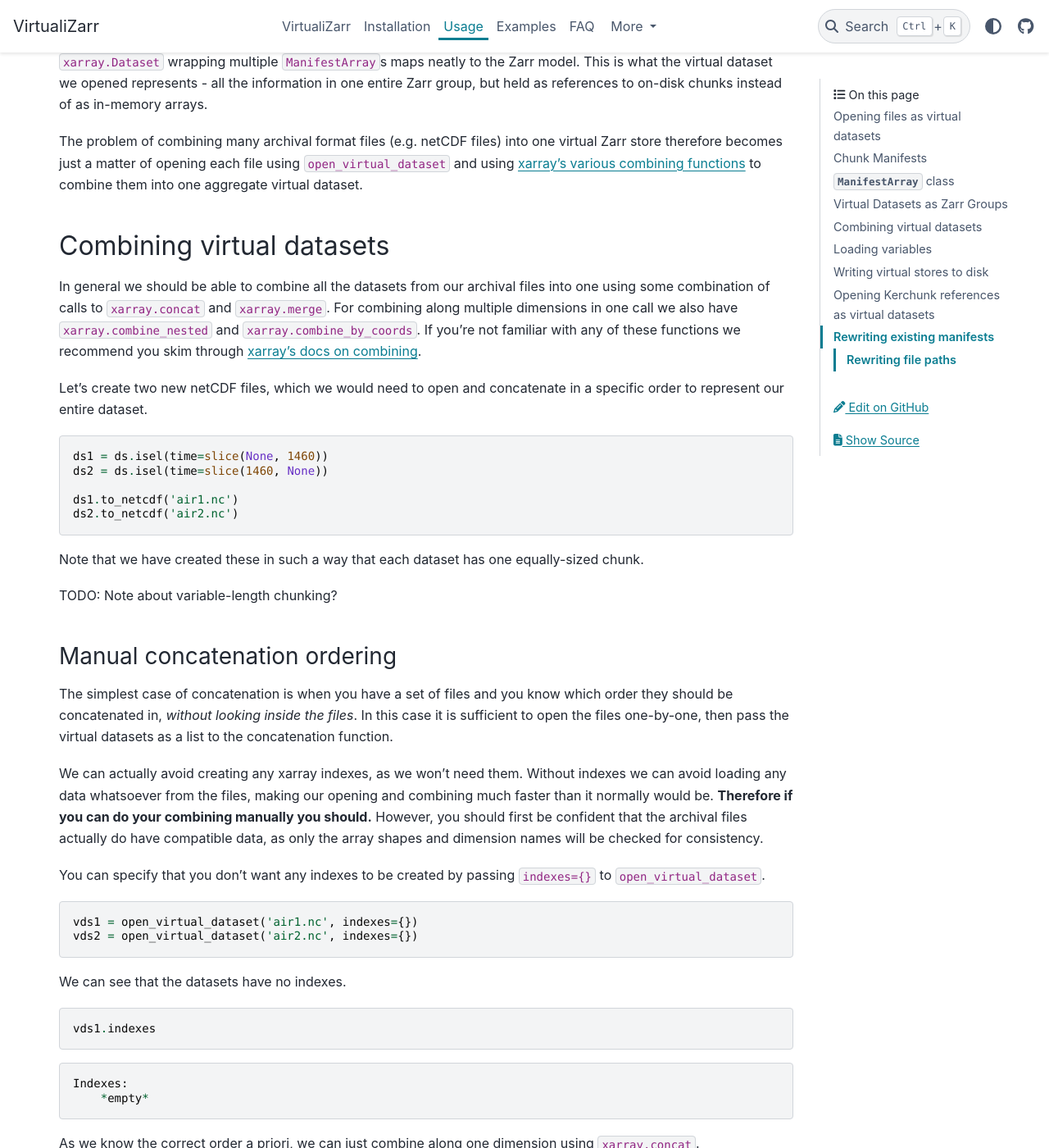
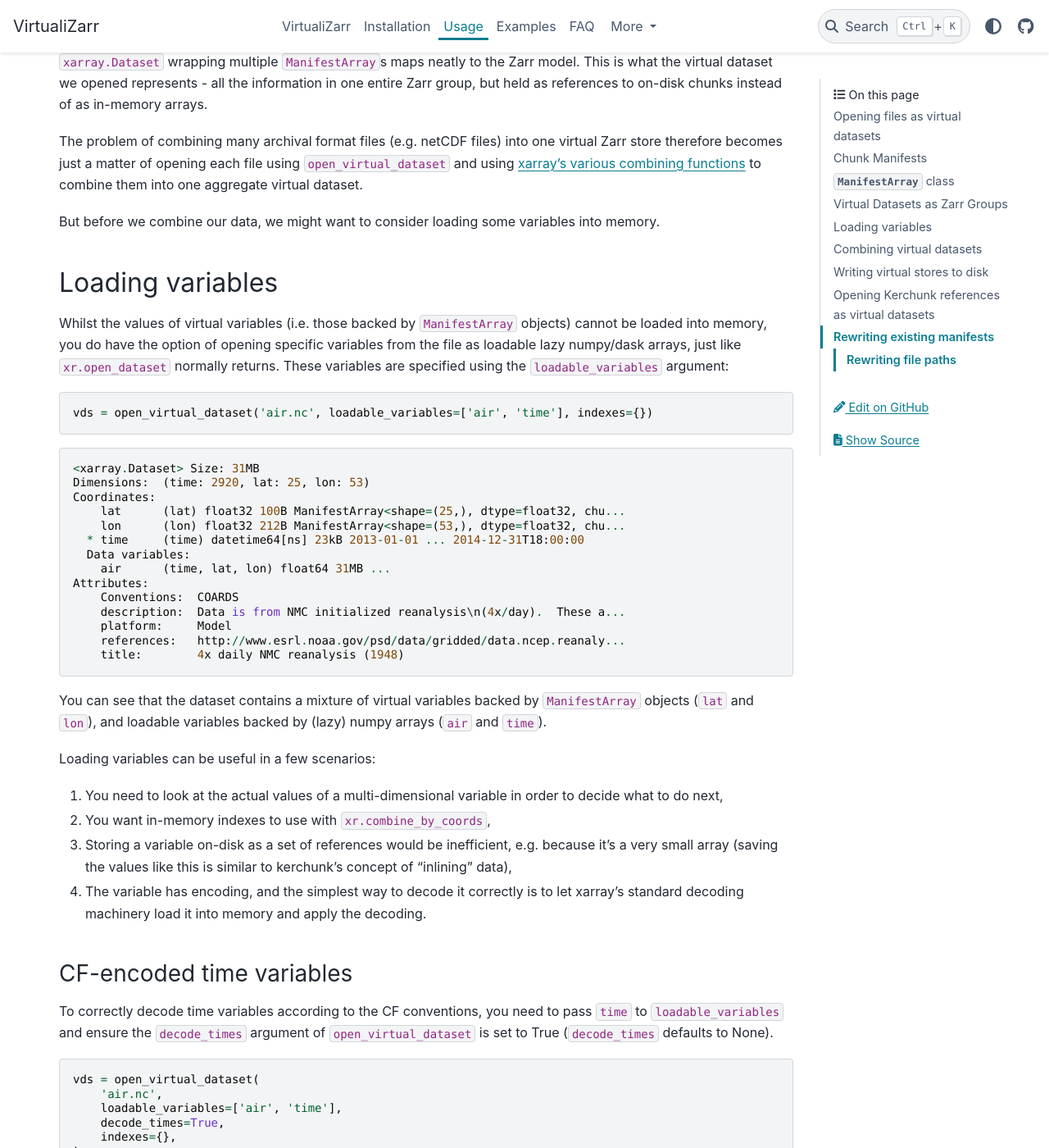
Before and after one commit to zarr-developers/VirtualiZarr, a Sphinx documentation site: the page built from docs/usage.md, in a window 1280 px wide and 1400 px high, scrolled down 4829 px. Shown: the whole window at 82% size. Built offline with Sphinx 7.4.7 and the PyData theme 0.15.4, drawn with Linux system fonts in a browser that asks for light colours; some of the changed text lies outside the part shown.

Commit message:
Remove warning when passing  indexes=None (#357)
* remove warning

* fix test by loading dimension coordinates

* fix other test by passing loadable_variables

* move loadable variables docs section before combining

* remove recommendation to not create indexes

* de-emphasise avoiding creating indexes

* document using xr.combine_by_coords

* clarify todo

* signpost segue

* remove extra line

* release notes

* [pre-commit.ci] auto fixes from pre-commit.com hooks

for more information, see https://pre-commit.ci

* correct some PR numbers in release notes

* [pre-commit.ci] auto fixes from pre-commit.com hooks

for more information, see https://pre-commit.ci

* refer to #18 in release notes

---------

Co-authored-by: pre-commit-ci[bot] <66853113+pre-commit-ci[bot]@users.noreply.github.com>

````diff
--- a/docs/api.rst
+++ b/docs/api.rst
@@ -19,7 +19,6 @@
     :toctree: generated/
 
     open_virtual_dataset
-
 
 Serialization
 -------------
--- a/docs/releases.rst
+++ b/docs/releases.rst
@@ -14,7 +14,11 @@
 
 - Passing ``group=None`` (the default) to ``open_virtual_dataset`` for a file with multiple groups no longer raises an error, instead it gives you the root group.
   This new behaviour is more consistent with ``xarray.open_dataset``.
-  (:issue:`336`, :pull:`337`) By `Tom Nicholas <https://github.com/TomNicholas>`_.
+  (:issue:`336`, :pull:`338`) By `Tom Nicholas <https://github.com/TomNicholas>`_.
+- Indexes are now created by default for any loadable one-dimensional coordinate variables.
+  Also a warning is no longer thrown when ``indexes=None`` is passed to ``open_virtual_dataset``, and the recommendations in the docs updated to match.
+  This also means that ``xarray.combine_by_coords`` will now work when the necessary dimension coordinates are specified in ``loadable_variables``.
+  (:issue:`18`, :pull:`357`) By `Tom Nicholas <https://github.com/TomNicholas>`_.
 
 Deprecations
 ~~~~~~~~~~~~
--- a/docs/usage.md
+++ b/docs/usage.md
@@ -184,6 +184,68 @@
 
 The problem of combining many archival format files (e.g. netCDF files) into one virtual Zarr store therefore becomes just a matter of opening each file using `open_virtual_dataset` and using [xarray's various combining functions](https://docs.xarray.dev/en/stable/user-guide/combining.html) to combine them into one aggregate virtual dataset.
 
+But before we combine our data, we might want to consider loading some variables into memory.
+
+## Loading variables
+
+Whilst the values of virtual variables (i.e. those backed by `ManifestArray` objects) cannot be loaded into memory, you do have the option of opening specific variables from the file as loadable lazy numpy/dask arrays, just like `xr.open_dataset` normally returns. These variables are specified using the `loadable_variables` argument:
+
+```python
+vds = open_virtual_dataset('air.nc', loadable_variables=['air', 'time'], indexes={})
+```
+```python
+<xarray.Dataset> Size: 31MB
+Dimensions:  (time: 2920, lat: 25, lon: 53)
+Coordinates:
+    lat      (lat) float32 100B ManifestArray<shape=(25,), dtype=float32, chu...
+    lon      (lon) float32 212B ManifestArray<shape=(53,), dtype=float32, chu...
+  * time     (time) datetime64[ns] 23kB 2013-01-01 ... 2014-12-31T18:00:00
+  Data variables:
+    air      (time, lat, lon) float64 31MB ...
+Attributes:
+    Conventions:  COARDS
+    description:  Data is from NMC initialized reanalysis\n(4x/day).  These a...
+    platform:     Model
+    references:   http://www.esrl.noaa.gov/psd/data/gridded/data.ncep.reanaly...
+    title:        4x daily NMC reanalysis (1948)
+```
+You can see that the dataset contains a mixture of virtual variables backed by `ManifestArray` objects (`lat` and `lon`), and loadable variables backed by (lazy) numpy arrays (`air` and `time`).
+
+Loading variables can be useful in a few scenarios:
+1. You need to look at the actual values of a multi-dimensional variable in order to decide what to do next,
+2. You want in-memory indexes to use with ``xr.combine_by_coords``,
+3. Storing a variable on-disk as a set of references would be inefficient, e.g. because it's a very small array (saving the values like this is similar to kerchunk's concept of "inlining" data),
+4. The variable has encoding, and the simplest way to decode it correctly is to let xarray's standard decoding machinery load it into memory and apply the decoding.
+
+### CF-encoded time variables
+
+To correctly decode time variables according to the CF conventions, you need to pass `time` to `loadable_variables` and ensure the `decode_times` argument of `open_virtual_dataset` is set to True (`decode_times` defaults to None).
+
+```python
+vds = open_virtual_dataset(
+    'air.nc',
+    loadable_variables=['air', 'time'],
+    decode_times=True,
+    indexes={},
+)
+```
+```python
+<xarray.Dataset> Size: 31MB
+Dimensions:  (time: 2920, lat: 25, lon: 53)
+Coordinates:
+    lat      (lat) float32 100B ManifestArray<shape=(25,), dtype=float32, chu...
+    lon      (lon) float32 212B ManifestArray<shape=(53,), dtype=float32, chu...
+    time     (time) datetime64[ns] 23kB 2013-01-01T00:02:06.757437440 ... 201...
+Data variables:
+    air      (time, lat, lon) float64 31MB ...
+Attributes:
+    Conventions:  COARDS
+    description:  Data is from NMC initialized reanalysis\n(4x/day).  These a...
+    platform:     Model
+    references:   http://www.esrl.noaa.gov/psd/data/gridded/data.ncep.reanaly...
+    title:        4x daily NMC reanalysis (1948)
+```
+
 ## Combining virtual datasets
 
 In general we should be able to combine all the datasets from our archival files into one using some combination of calls to `xarray.concat` and `xarray.merge`. For combining along multiple dimensions in one call we also have `xarray.combine_nested` and `xarray.combine_by_coords`. If you're not familiar with any of these functions we recommend you skim through [xarray's docs on combining](https://docs.xarray.dev/en/stable/user-guide/combining.html).
@@ -206,23 +268,9 @@
 
 The simplest case of concatenation is when you have a set of files and you know which order they should be concatenated in, _without looking inside the files_. In this case it is sufficient to open the files one-by-one, then pass the virtual datasets as a list to the concatenation function.
 
-We can actually avoid creating any xarray indexes, as we won't need them. Without indexes we can avoid loading any data whatsoever from the files, making our opening and combining much faster than it normally would be. **Therefore if you can do your combining manually you should.** However, you should first be confident that the archival files actually do have compatible data, as only the array shapes and dimension names will be checked for consistency.
-
-You can specify that you don't want any indexes to be created by passing `indexes={}` to `open_virtual_dataset`.
-
 ```python
-vds1 = open_virtual_dataset('air1.nc', indexes={})
-vds2 = open_virtual_dataset('air2.nc', indexes={})
-```
-
-We can see that the datasets have no indexes.
-
-```python
-vds1.indexes
-```
-```
-Indexes:
-    *empty*
+vds1 = open_virtual_dataset('air1.nc')
+vds2 = open_virtual_dataset('air2.nc')
 ```
 
 As we know the correct order a priori, we can just combine along one dimension using `xarray.concat`.
@@ -285,72 +333,36 @@
 but this requires some [upstream changes](https://github.com/TomNicholas/VirtualiZarr/issues/35) in xarray.
 ```
 
-### Automatic ordering using coordinate data
+```{note}
+For manual concatenation we can actually avoid creating any xarray indexes, as we won't need them. Without indexes we can avoid loading any data whatsoever from the files. However, you should first be confident that the archival files actually do have compatible data, as the coordinate values then cannot be efficiently compared for consistency (i.e. aligned).
 
-TODO: Reinstate this part of the docs once [GH issue #18](https://github.com/TomNicholas/VirtualiZarr/issues/18#issuecomment-2023955860) is properly closed.
+By default indexes are created for 1-dimensional ``loadable_variables`` whose name matches their only dimension (i.e. "dimension coordinates"), but if you wish you can load variables without creating any indexes by passing ``indexes={}`` to ``open_virtual_dataset``.
+```
 
-### Automatic ordering using metadata
+### Ordering by coordinate values
 
-TODO: Use preprocess to create a new index from the metadata
-
-## Loading variables
-
-Whilst the values of virtual variables (i.e. those backed by `ManifestArray` objects) cannot be loaded into memory, you do have the option of opening specific variables from the file as loadable lazy numpy/dask arrays, just like `xr.open_dataset` normally returns. These variables are specified using the `loadable_variables` argument:
+If you're happy to load 1D dimension coordinates into memory, you can use their values to do the ordering for you!
 
 ```python
-vds = open_virtual_dataset('air.nc', loadable_variables=['air', 'time'], indexes={})
+vds1 = open_virtual_dataset('air1.nc', loadable_variables=['time', 'lat', 'lon'])
+vds2 = open_virtual_dataset('air2.nc', loadable_variables=['time', 'lat', 'lon'])
+
+combined_vds = xr.combine_by_coords([vds2, vds1], coords='minimal', compat='override')
 ```
-```python
-<xarray.Dataset> Size: 31MB
-Dimensions:  (time: 2920, lat: 25, lon: 53)
-Coordinates:
-    lat      (lat) float32 100B ManifestArray<shape=(25,), dtype=float32, chu...
-    lon      (lon) float32 212B ManifestArray<shape=(53,), dtype=float32, chu...
-  * time     (time) datetime64[ns] 23kB 2013-01-01 ... 2014-12-31T18:00:00
-  Data variables:
-    air      (time, lat, lon) float64 31MB ...
-Attributes:
-    Conventions:  COARDS
-    description:  Data is from NMC initialized reanalysis\n(4x/day).  These a...
-    platform:     Model
-    references:   http://www.esrl.noaa.gov/psd/data/gridded/data.ncep.reanaly...
-    title:        4x daily NMC reanalysis (1948)
-```
-You can see that the dataset contains a mixture of virtual variables backed by `ManifestArray` objects (`lat` and `lon`), and loadable variables backed by (lazy) numpy arrays (`air` and `time`).
 
-Loading variables can be useful in a few scenarios:
-1. You need to look at the actual values of a multi-dimensional variable in order to decide what to do next,
-2. Storing a variable on-disk as a set of references would be inefficient, e.g. because it's a very small array (saving the values like this is similar to kerchunk's concept of "inlining" data),
-3. The variable has encoding, and the simplest way to decode it correctly is to let xarray's standard decoding machinery load it into memory and apply the decoding.
-
-### CF-encoded time variables
-
-To correctly decode time variables according to the CF conventions, you need to pass `time` to `loadable_variables` and ensure the `decode_times` argument of `open_virtual_dataset` is set to True (`decode_times` defaults to None).
+Notice we don't have to specify the concatenation dimension explicitly - xarray works out the correct ordering for us. Even though we actually passed in the virtual datasets in the wrong order just now, the manifest still has the chunks listed in the correct order such that the 1-dimensional ``time`` coordinate has ascending values:
 
 ```python
-vds = open_virtual_dataset(
-    'air.nc',
-    loadable_variables=['air', 'time'],
-    decode_times=True,
-    indexes={},
-)
+combined_vds['air'].data.manifest.dict()
 ```
-```python
-<xarray.Dataset> Size: 31MB
-Dimensions:  (time: 2920, lat: 25, lon: 53)
-Coordinates:
-    lat      (lat) float32 100B ManifestArray<shape=(25,), dtype=float32, chu...
-    lon      (lon) float32 212B ManifestArray<shape=(53,), dtype=float32, chu...
-    time     (time) datetime64[ns] 23kB 2013-01-01T00:02:06.757437440 ... 201...
-Data variables:
-    air      (time, lat, lon) float64 31MB ...
-Attributes:
-    Conventions:  COARDS
-    description:  Data is from NMC initialized reanalysis\n(4x/day).  These a...
-    platform:     Model
-    references:   http://www.esrl.noaa.gov/psd/data/gridded/data.ncep.reanaly...
-    title:        4x daily NMC reanalysis (1948)
 ```
+{'0.0.0': {'path': 'file:///work/data/air1.nc', 'offset': 15419, 'length': 3869000},
+ '1.0.0': {'path': 'file:///work/data/air2.nc', 'offset': 15419, 'length': 3869000}}
+```
+
+### Ordering using metadata
+
+TODO: Use preprocess to create a new index from the metadata. Requires ``open_virtual_mfdataset`` to be implemented in [PR #349](https://github.com/zarr-developers/VirtualiZarr/pull/349).
 
 ## Writing virtual stores to disk
 
@@ -439,9 +451,9 @@
 You can open existing Kerchunk `json` or `parquet` references as Virtualizarr virtual datasets. This may be useful for converting existing Kerchunk formatted references to storage formats like [Icechunk](https://icechunk.io/).
 
 ```python
-vds = open_virtual_dataset('combined.json', filetype='kerchunk', indexes={})
+vds = open_virtual_dataset('combined.json', filetype='kerchunk')
 # or
-vds = open_virtual_dataset('combined.parquet', filetype='kerchunk', indexes={})
+vds = open_virtual_dataset('combined.parquet', filetype='kerchunk')
 ```
 
 One difference between the kerchunk references format and virtualizarr's internal manifest representation (as well as icechunk's format) is that paths in kerchunk references can be relative paths. Opening kerchunk references that contain relative local filepaths therefore requires supplying another piece of information: the directory of the ``fsspec`` filesystem which the filepath was defined relative to.
@@ -454,7 +466,6 @@
 vds = open_virtual_dataset(
     'relative_refs.json',
     filetype='kerchunk',
-    indexes={},
     virtual_backend_kwargs={'fs_root': 'file:///some_directory/'}
 )
 
````
Also changed, not shown: other parts of docs/releases.rst (+1 -1 lines), 3 other files.
